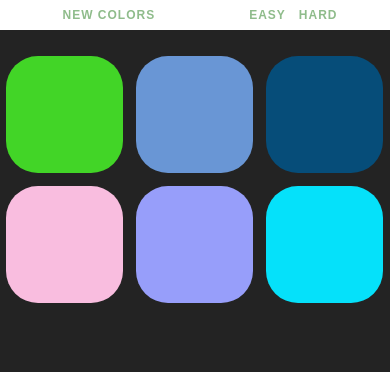
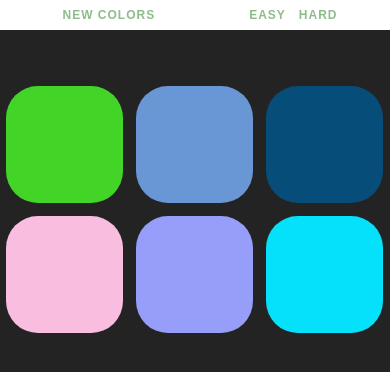
Before and after one commit to efertsch/RGB-Guessing-Game, a PHP site: page /game.html in a window 390 px wide. Shown: the part 128-500 px from the top of the page. Run offline with PHP 8.4, Linux system fonts and the light colour scheme.

Commit message:
adds top margin to tile container

```diff
--- a/public/css/main.css
+++ b/public/css/main.css
@@ -78,6 +78,9 @@ header h1 {
     font-size: 20px; }
 
   #menu {
-    font-size: 12px; } }
+    font-size: 12px; }
+
+  .container {
+    margin-top: 50px; } }
 
 /*# sourceMappingURL=main.css.map */
--- a/public/scss/main.scss
+++ b/public/scss/main.scss
@@ -104,4 +104,8 @@ header {
    #menu {
 		font-size: 12px;
    }
+
+   .container {
+   	margin-top: 50px;
+   }
 }
```
Also changed, not shown: 1 other file.
